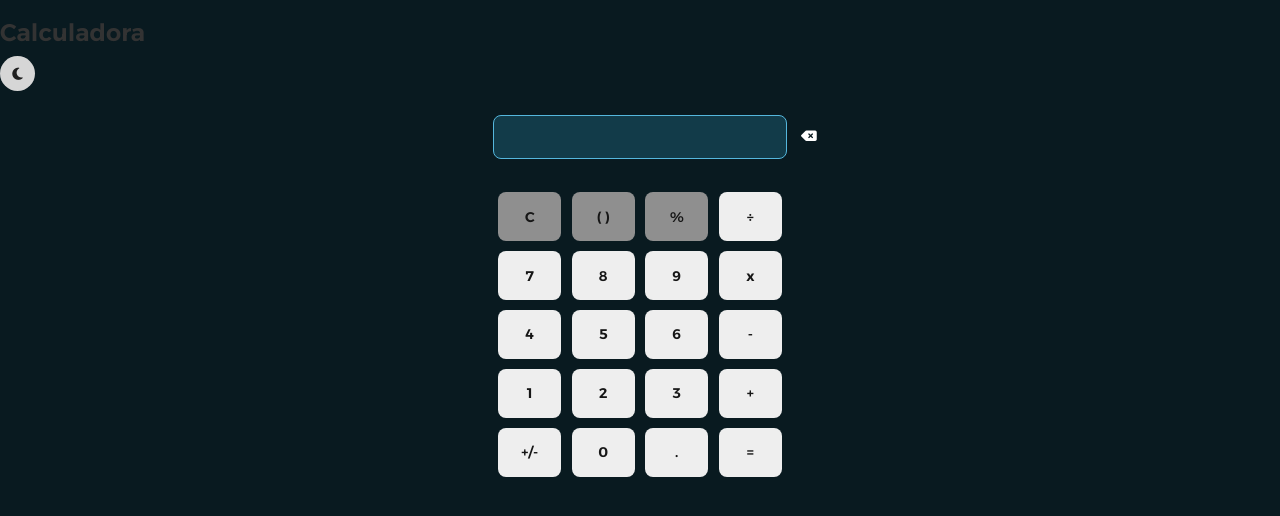
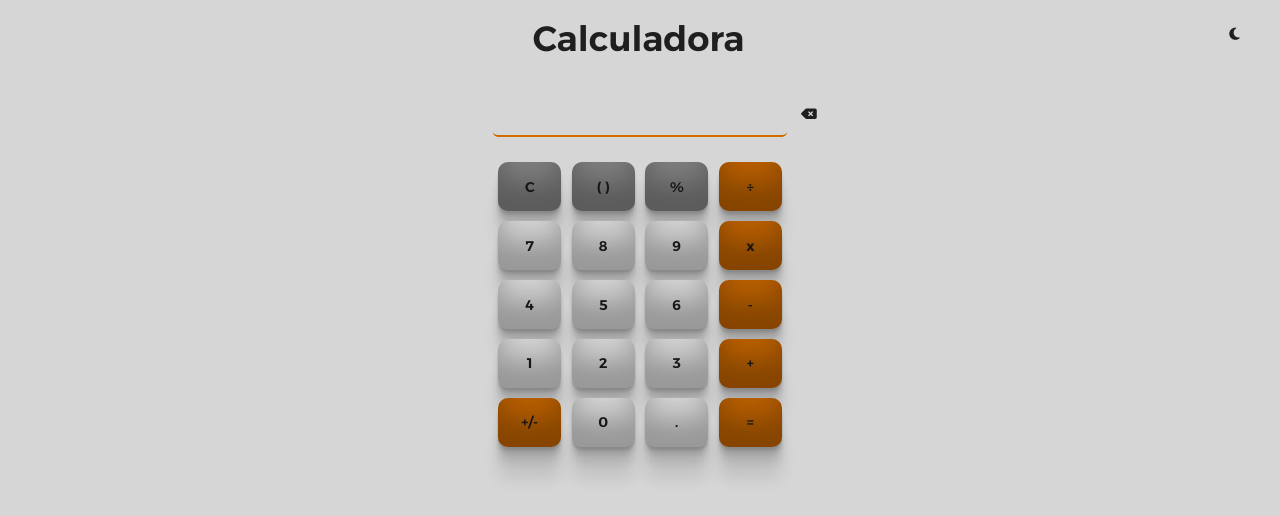
Before and after one commit to gduarte17/calculadora, a plain HTML site: page index.html in a window 1280 px wide. Drawn offline with Linux system fonts and the light colour scheme.

Commit message:
Update index.css

```diff
--- a/index.css
+++ b/index.css
@@ -11,18 +11,49 @@
     font-family: "Font Awesome 6 Free" !important;
 }
 
-body {
-    background-color: #091a20 !important;
+.dark-mode {
+    background-color: #1f1f1f !important;
+    color: #d6d6d6 !important;
 }
 
-#title {
+.white-mode {
+    background-color: #d6d6d6 !important;
+    color: #1f1f1f !important;
+}
+
+.white-mode h3, .white-mode form i {
+    color: #1f1f1f !important;
+}
+
+.white-mode #display, .white-mode #count {
+    background-color: #d6d6d6 !important;
+    color: #1f1f1f !important;
+}
+
+body {
+    /* background-color: #091a20 !important; */
+    background-color: #1b1b1b !important;
+    color: #eee !important;
+}
+
+#header {
     display: flex;
-    justify-content: center;
+    flex-direction: row;
+    justify-content: space-between;
     color: white;
 }
 
-#title h3 {
+#header h3 {
     font-size: 2.5em;
+}
+
+#header span {
+    width: 60px;
+}
+
+#header button {
+    align-self: center;
+    width: 60px;
 }
 
 form {
@@ -42,19 +73,7 @@ form {
 form > div {
     display: flex;
     flex-direction: row-reverse;
-    margin-bottom: 2em;
-}
-
-form>div>input {
-    width: 100%;
-    padding-right: 1em;
-    margin-bottom: 1em;
-    border: 0px;
-    border-bottom: 1px solid #55b7dd;
-    background-color: #091a20;
-    outline: none;
-    color: white;
-    font-size: 2.5em;
+    margin-bottom: 1.5em;
 }
 
 form>div>a>i {
@@ -68,17 +87,19 @@ form>a>i {
     cursor: pointer;
 }
 
-form>div>input::-webkit-outer-spin-button,
+/* form>div>input::-webkit-outer-spin-button,
 form>div>input::-webkit-inner-spin-button {
     appearance: none;
-}
+} */
 
 #display {
     color: white;
     width: 60%;
-    background-color: #123b49;
-    border: 1px solid #55b7dd;
-    border-radius: 8px;
+    background-color: #1f1f1f;
+    border-bottom: 2px solid #d16c00;
+    /* background-color: #123b49;
+    border: 1px solid #55b7dd; */
+    border-radius: 5px;
     padding: .25em;
     /* margin-top: 3em;
     margin-bottom: 2em; */
@@ -101,19 +122,30 @@ form section {
 section input {
     margin: .35em;
     border: 0px;
-    border-radius: 8px;
+    border-radius: 10px;
     /* background-color: #123b49; */
-    background-color: #0e2b35;
+    /* background-color: #0e2b35; */
+    background-color: #333a49;
     color: white;
     height: 3.5em;
     width: 4.5em;
     justify-self: center;
+    box-shadow: rgba(0, 0, 0, 0.17) 0px -23px 25px 0px inset, rgba(0, 0, 0, 0.15) 0px -36px 30px 0px inset, rgba(0, 0, 0, 0.1) 0px -79px 40px 0px inset, rgba(0, 0, 0, 0.06) 0px 2px 1px, rgba(0, 0, 0, 0.09) 0px 4px 2px, rgba(0, 0, 0, 0.09) 0px 8px 4px, rgba(0, 0, 0, 0.09) 0px 16px 8px, rgba(0, 0, 0, 0.09) 0px 32px 16px;
+}
+
+.operations {
+    background-color: #d16c00 !important;
+}
+
+#cleanButton, #percentButton, #parenthesisButton {
+    background-color: #5a5a5a !important;
 }
 
 section input:hover {
-    border: 1px solid #4fc1ee;
+    /* border: 1px solid #4fc1ee;
     box-shadow: 2px 2px 12px 0px #4fc1ee;
-    transition: border .15s, box-shadow .15s;
+    transition: border .15s, box-shadow .15s; */
+    box-shadow: rgba(50, 50, 93, 0.25) 0px 30px 60px -12px inset, rgba(0, 0, 0, 0.3) 0px 18px 36px -18px inset;
 }
 
 #current-calculation, #result {
```
